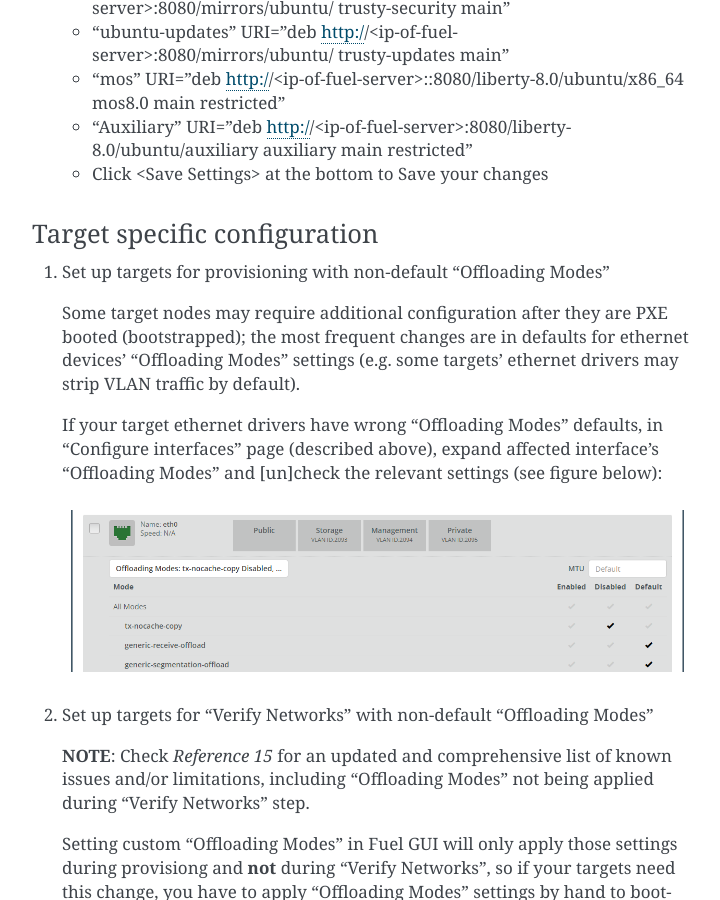
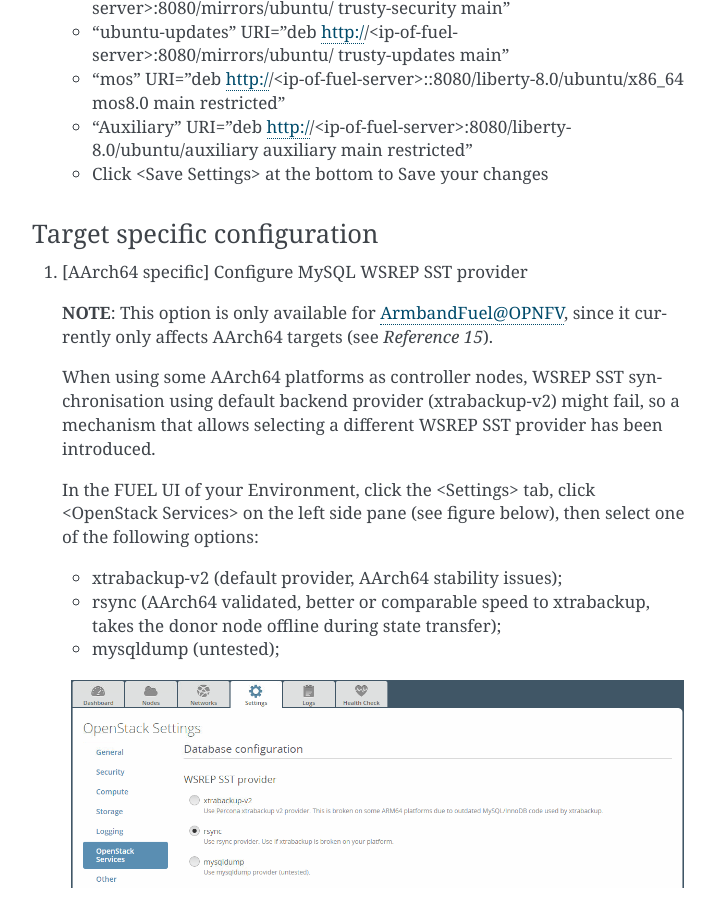
Before and after one commit to opnfv/armband, a Sphinx documentation site: the page built from docs/installation-instruction.rst, in a window 1280 px wide and 900 px high, scrolled down 17684 px. Shown: the whole window, without its empty margins (388-1108 px from the left). Built offline with Sphinx 7.4.7, drawn with Linux system fonts in a browser that asks for light colours.

Commit message:
docs/install-instr: Add MySQL WSREP SST provider.
Document workaround for xtrabackup issues on AArch64 controllers.

Change-Id: I126c730f751f09a4d75ac345d9b889df9414de2d
(cherry picked from commit 01de958da6b989712df8e3fe092845b043ab4215)

```diff
--- a/docs/installation-instruction.rst
+++ b/docs/installation-instruction.rst
@@ -572,6 +572,29 @@
 Target specific configuration
 -----------------------------
 
+#. [AArch64 specific] Configure MySQL WSREP SST provider
+
+   **NOTE**: This option is only available for ArmbandFuel@OPNFV, since it
+   currently only affects AArch64 targets (see *Reference 15*).
+
+   When using some AArch64 platforms as controller nodes, WSREP SST
+   synchronisation using default backend provider (xtrabackup-v2) might fail,
+   so a mechanism that allows selecting a different WSREP SST provider
+   has been introduced.
+
+   In the FUEL UI of your Environment, click the <Settings> tab, click
+   <OpenStack Services> on the left side pane (see figure below), then
+   select one of the following options:
+
+   - xtrabackup-v2 (default provider, AArch64 stability issues);
+
+   - rsync (AArch64 validated, better or comparable speed to xtrabackup,
+     takes the donor node offline during state transfer);
+
+   - mysqldump (untested);
+
+   .. figure:: img/fuelwsrepsst.png
+
 #. Set up targets for provisioning with non-default "Offloading Modes"
 
    Some target nodes may require additional configuration after they are
```
Also changed, not shown: docs/img/fuelwsrepsst.png (added).
